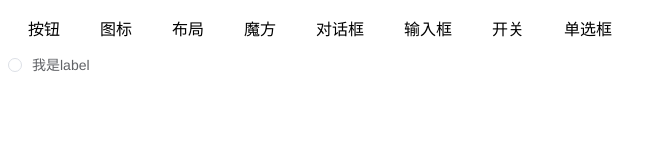
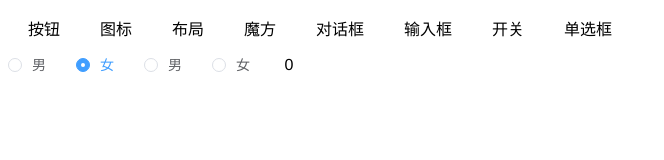
Before and after one commit to mrwdhasd0903/meows-ui, a Vue app: page /radio in a window 1280 px wide. Shown: the top 160 px of the page, without its empty margins (0-664 px from the left). Built offline with nearby package versions, Linux system fonts and the light colour scheme.

Commit message:
完成radio

```diff
--- a/examples/components/radio.vue
+++ b/examples/components/radio.vue
@@ -1,6 +1,10 @@
 <template>
   <div class>
-    <me-radio></me-radio>
+    <me-radio label="1" v-model="gender">男</me-radio>
+    <me-radio label="0" v-model="gender">女</me-radio>
+    <me-radio label="男" v-model="gender" />
+    <me-radio label="女" v-model="gender" />
+    {{gender}}
   </div>
 </template>
 
@@ -9,7 +13,9 @@ export default {
   name: "",
   components: {},
   data() {
-    return {};
+    return {
+      gender: "0"
+    };
   },
   computed: {},
   methods: {},
--- a/packages/Radio/src/index.vue
+++ b/packages/Radio/src/index.vue
@@ -1,21 +1,45 @@
 <template>
-  <label class="me-radio">
+  <label class="me-radio" :class="{'me-checked':label===value}">
     <span class="me-radio__input">
       <span class="me-radio__inner"></span>
-      <input type="radio" name class="me-radio__original" />
+      <input type="radio" class="me-radio__original" :name="name" :value="label" v-model="model" />
     </span>
-    <span class="me-radio__label">我是label</span>
+    <span class="me-radio__label">
+      <slot>{{label}}</slot>
+      <!-- <template v-if="!$slots.default"></template> -->
+    </span>
   </label>
 </template>
 
 <script>
 export default {
   name: "MeRadio",
+  computed: {
+    model: {
+      get() {
+        return this.value;
+      },
+      set(value) {
+        //触发父组件input事件
+        this.$emit("input", value);
+      }
+    }
+  },
+  props: {
+    label: {
+      type: [String, Number, Boolean],
+      default: ""
+    },
+    value: null,
+    name: {
+      type: String,
+      default: ""
+    }
+  },
   components: {},
   data() {
     return {};
   },
-  computed: {},
   methods: {},
   mounted() {}
 };
@@ -23,6 +47,21 @@ export default {
 
 <style lang="scss">
 .me-radio {
+  &.me-checked {
+    .me-radio__input {
+      .me-radio__inner {
+        border-color: #409eff;
+        background: #409eff;
+        &:after {
+          transform: translate(-50%, -50%) scale(1);
+        }
+      }
+    }
+
+    .me-radio__label {
+      color: #409eff;
+    }
+  }
   color: #606266;
   font-weight: 500;
   line-height: 1;
```
